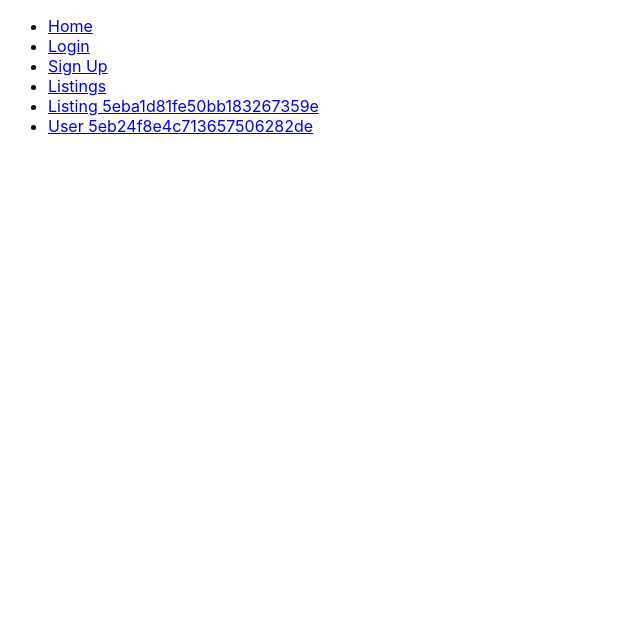
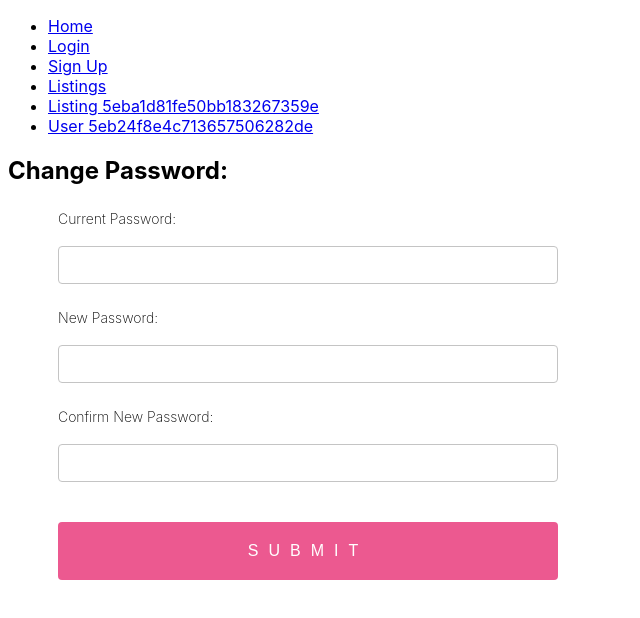
Before and after one commit to lucasmrl/roomie, a React (Create React App) app in the folder roomie-frontend/: page /update-password in a window 1280 px wide. Shown: the top 618 px of the page, without its empty margins (0-640 px from the left). Built offline with nearby package versions, Linux system fonts and the light colour scheme.

Commit message:
Added "Update Password"

```diff
--- a/roomie-frontend/src/App.js
+++ b/roomie-frontend/src/App.js
@@ -9,6 +9,7 @@ import Logout from "./components/Logout";
 import Listings from "./components/Listings";
 import Listing from "./components/Listing";
 import User from "./components/User";
+import UpdatePassword from "./components/UpdatePassword";
 import { AuthContext } from "./context/AuthContext";
 
 function NavbarGuest() {
@@ -68,6 +69,9 @@ function NavbarUser() {
           User 5eb24f8e4c713657506282de
         </Link>
       </li>
+      <li>
+        <Link to="/update-password">Update Password</Link>
+      </li>
     </ul>
   );
 }
@@ -91,6 +95,7 @@ function App() {
           <Route path="/listings" component={Listings} />
           <Route path="/listing/5eba1d81fe50bb183267359e" component={Listing} />
           <Route path="/users/5eb24f8e4c713657506282de" component={User} />
+          <Route path="/update-password" component={UpdatePassword} />
         </Switch>
       </div>
     </Router>
--- a/roomie-frontend/src/components/Login.js
+++ b/roomie-frontend/src/components/Login.js
@@ -19,6 +19,7 @@ function Login(props) {
 
       if (response.status === 200) {
         localStorage.setItem("isAuth", "true");
+        localStorage.setItem("userID", response.data.data.user._id);
         console.log(response.data.data.user._id);
         setIsAuth(true);
         props.history.push("/");
--- a/roomie-frontend/src/components/Logout.js
+++ b/roomie-frontend/src/components/Logout.js
@@ -17,6 +17,7 @@ function Logout(props) {
         if (response.status === 200) {
           setIsAuth(false); // 1) When the user is redirected, the navbar will be updated
           localStorage.removeItem("isAuth"); // 2) Removing the information from localStorage
+          localStorage.removeItem("userID");
           props.history.push("/"); // 3) Redirecting to the main page with the correct navbar
         }
       } catch (error) {
--- a/roomie-frontend/src/components/UpdatePassword.js
+++ b/roomie-frontend/src/components/UpdatePassword.js
@@ -0,0 +1,76 @@
+import React, { useState, useEffect, useContext } from "react";
+import { AuthContext } from "./../context/AuthContext";
+import { useForm } from "react-hook-form";
+import axios from "axios";
+
+function UpdatePassword(props) {
+  const { setIsAuth } = useContext(AuthContext);
+
+  const { register, handleSubmit, watch, errors } = useForm();
+
+  const onSubmit = async (data) => {
+    try {
+      const response = await axios({
+        method: "PATCH",
+        url: "/api/users/updatePassword",
+        data,
+      });
+
+      if (response.status === 200) {
+        alert("It Worked!");
+      }
+    } catch (error) {
+      if (error.response.status === 400) {
+        return alert("Sorry, your current password don't match! ❌");
+      } else {
+        return alert("Sorry, We could update your password! ❌");
+      }
+    }
+  };
+
+  return (
+    <div>
+      <h2>Change Password:</h2>
+      <form onSubmit={handleSubmit(onSubmit)}>
+        <label>Current Password:</label>
+        <input
+          type="password"
+          placeholder=""
+          name="currentPassword"
+          ref={register({ required: true, minLength: 8 })}
+        />
+        {errors.currentPassword && (
+          <span>Please provide a password with at least 8 characters.</span>
+        )}
+
+        <label>New Password:</label>
+        <input
+          type="password"
+          placeholder=""
+          name="password"
+          ref={register({ required: true, minLength: 8 })}
+        />
+        {errors.password && (
+          <span>Please provide a password with at least 8 characters.</span>
+        )}
+
+        <label>Confirm New Password:</label>
+        <input
+          type="password"
+          placeholder=""
+          name="passwordConfirm"
+          ref={register({
+            required: true,
+            validate: (value) => value === watch("password"),
+          })}
+        />
+        {errors.passwordConfirm && (
+          <span>Please provide the same password above</span>
+        )}
+        <input type="submit" />
+      </form>
+    </div>
+  );
+}
+
+export default UpdatePassword;
```
Also changed, not shown: 1 other file (tests, documents, lock files or other folders).
